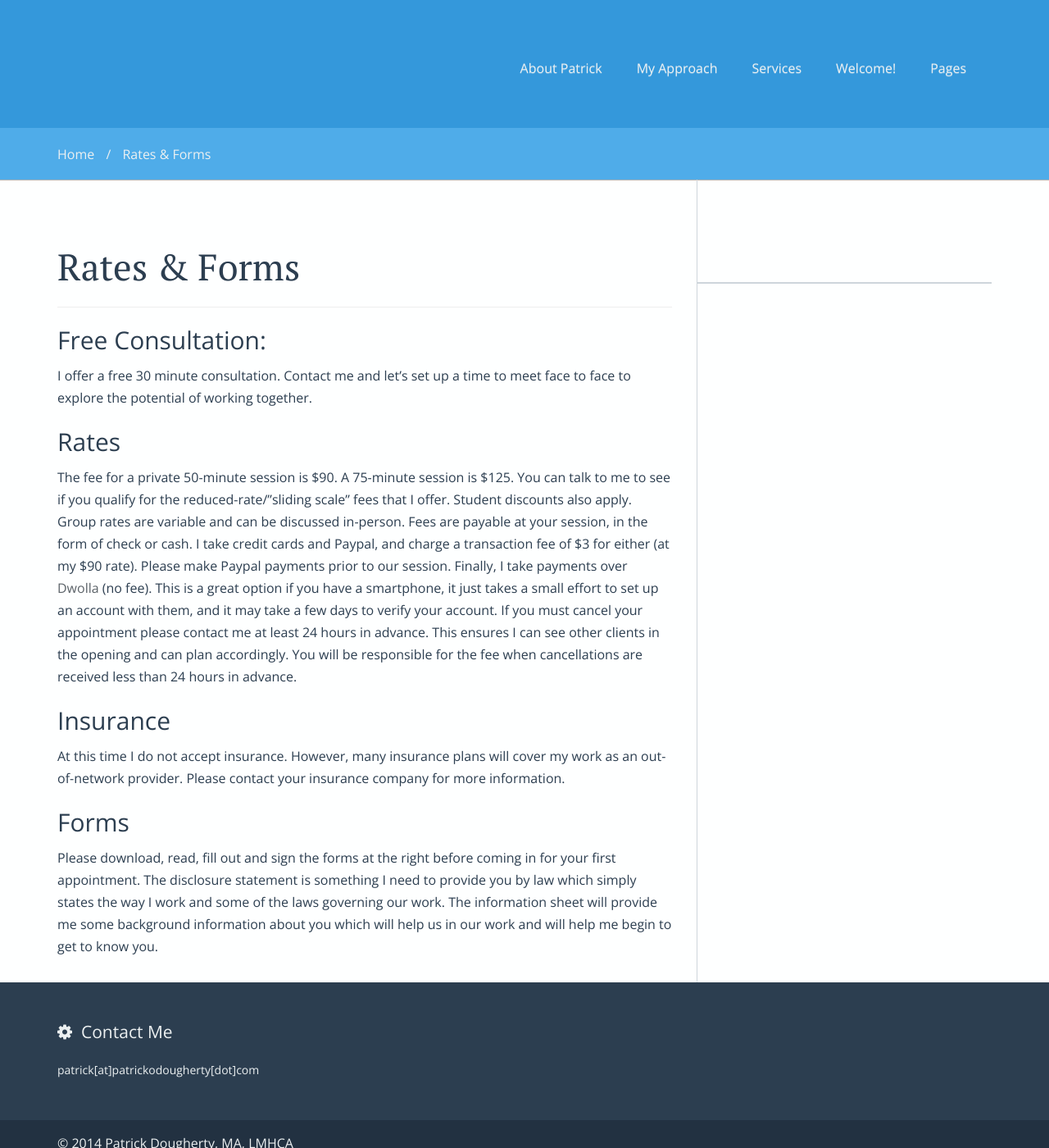
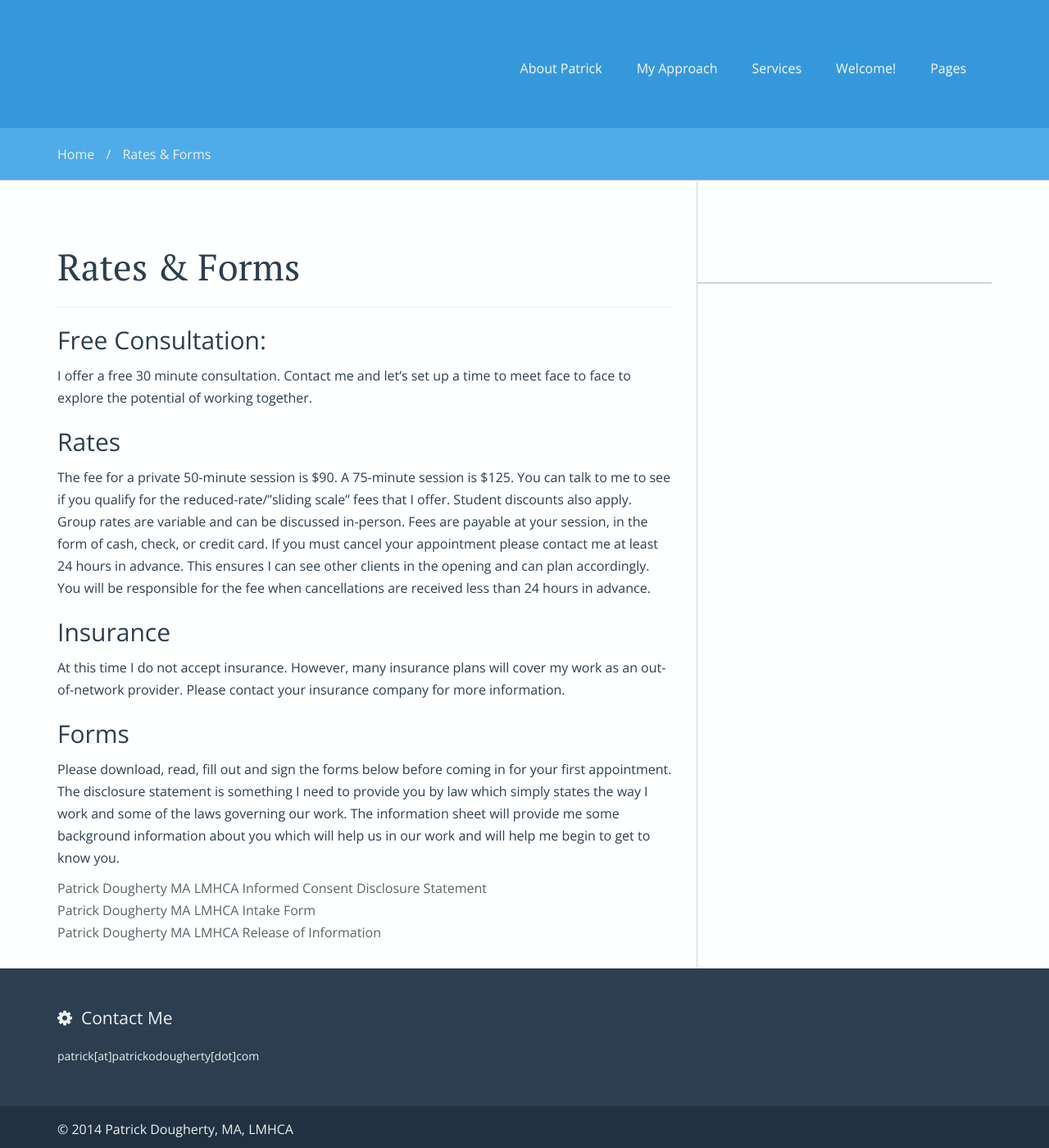
Before and after one commit to Patrick-Dougherty/patrick-dougherty.github.com, a Jekyll site: the page built from rates_and_forms/index.md, in a window 1280 px wide and 1400 px high. Shown: the whole window at 82% size. Built offline with Jekyll 4.4.1, drawn with Linux system fonts in a browser that asks for light colours; nearby versions of some CDN libraries; library files that are not in the unit come from our copies.

Commit message:
add forms and update fee text

```diff
--- a/rates_and_forms/index.md
+++ b/rates_and_forms/index.md
@@ -14,7 +14,7 @@
 
 The fee for a private 50-minute session is $90. A 75-minute session is $125. You can talk to me to see if you qualify for the reduced-rate/"sliding scale" fees that I offer. Student discounts also apply.
 Group rates are variable and can be discussed in-person.
-Fees are payable at your session, in the form of check or cash. I take credit cards and Paypal, and charge a transaction fee of $3 for either (at my $90 rate). Please make Paypal payments prior to our session. Finally, I take payments over [Dwolla](http://dwolla.com/) (no fee). This is a great option if you have a smartphone, it just takes a small effort to set up an account with them, and it may take a few days to verify your account.
+Fees are payable at your session, in the form of cash, check, or credit card.
 If you must cancel your appointment please contact me at least 24 hours in advance. This ensures I can see other clients in the opening and can plan accordingly. You will be responsible for the fee when cancellations are received less than 24 hours in advance.
 
 ##Insurance
@@ -23,4 +23,8 @@
 
 ##Forms
 
-Please download, read, fill out and sign the forms at the right before coming in for your first appointment. The disclosure statement is something I need to provide you by law which simply states the way I work and some of the laws governing our work. The information sheet will provide me some background information about you which will help us in our work and will help me begin to get to know you.
+Please download, read, fill out and sign the forms below before coming in for your first appointment. The disclosure statement is something I need to provide you by law which simply states the way I work and some of the laws governing our work. The information sheet will provide me some background information about you which will help us in our work and will help me begin to get to know you.
+
+[Patrick Dougherty MA LMHCA Informed Consent Disclosure Statement](Patrick_Dougherty_MA_LMHCA_Informed_Consent_Disclosure_Statement.pdf)<br />
+[Patrick Dougherty MA LMHCA Intake Form](Patrick_Dougherty_MA_LMHCA_Intake_Form.pdf)<br />
+[Patrick Dougherty MA LMHCA Release of Information](Patrick_Dougherty_MA_LMHCA_Release_of_Information.pdf)
```
Also changed, not shown: 3 other files.
